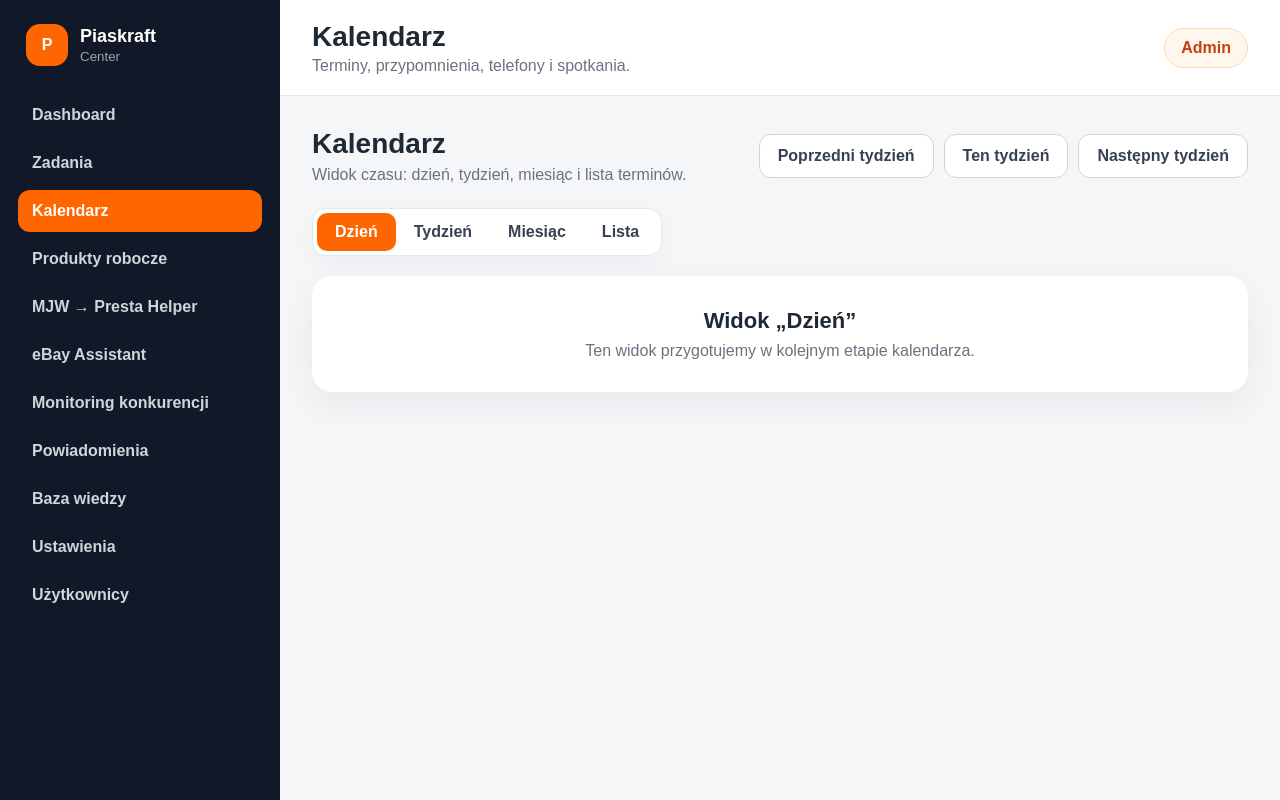
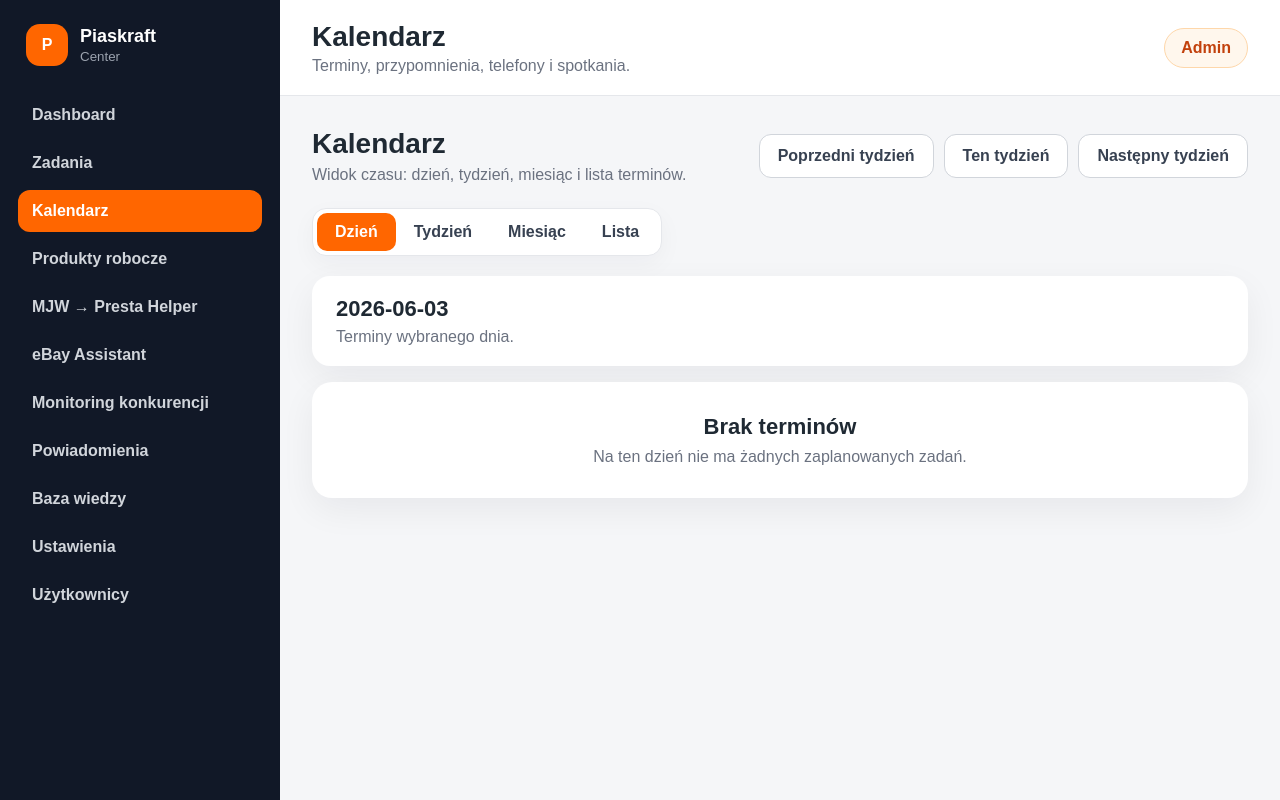
Before and after one commit to Piaskraft/piaskraft-center, a React (Vite) app in the folder apps/web/: page /kalendarz in a window 1280 px wide. Both pictures are taken after a click on the button "Dzień". Built offline with nearby package versions, Linux system fonts and the light colour scheme.

Commit message:
Add calendar day view

```diff
--- a/apps/web/src/layouts/AppLayout.css
+++ b/apps/web/src/layouts/AppLayout.css
@@ -706,3 +706,72 @@
   border-color: #fecaca;
   color: #b91c1c;
 }
+.day-view {
+  display: flex;
+  flex-direction: column;
+  gap: 16px;
+}
+
+.day-view-header {
+  background: #ffffff;
+  border-radius: 18px;
+  padding: 20px 24px;
+  box-shadow: 0 12px 35px rgba(15, 23, 42, 0.06);
+}
+
+.day-view-header h3 {
+  margin: 0 0 6px;
+  font-size: 22px;
+}
+
+.day-view-header p {
+  margin: 0;
+  color: #6b7280;
+}
+
+.day-events {
+  display: flex;
+  flex-direction: column;
+  gap: 14px;
+}
+
+.day-event {
+  background: #ffffff;
+  border-radius: 18px;
+  padding: 18px 22px;
+  box-shadow: 0 12px 35px rgba(15, 23, 42, 0.06);
+  display: flex;
+  align-items: center;
+  gap: 18px;
+}
+
+.day-event-time {
+  min-width: 110px;
+  background: #fff7ed;
+  border: 1px solid #fed7aa;
+  color: #c2410c;
+  border-radius: 14px;
+  padding: 12px;
+  font-weight: 800;
+  text-align: center;
+}
+
+.day-event-content {
+  flex: 1;
+}
+
+.day-event-content h3 {
+  margin: 0 0 6px;
+  font-size: 18px;
+}
+
+.day-event-content p {
+  margin: 0;
+  color: #6b7280;
+}
+
+.day-event-overdue .calendar-status-badge {
+  background: #fef2f2;
+  border-color: #fecaca;
+  color: #b91c1c;
+}
--- a/apps/web/src/pages/CalendarPage.tsx
+++ b/apps/web/src/pages/CalendarPage.tsx
@@ -155,12 +155,63 @@ export function CalendarPage() {
         </div>
       )}
 
-      {viewMode !== 'Tydzień' && viewMode !== 'Lista' && (
-        <div className="empty-state">
-          <h3>Widok „{viewMode}”</h3>
-          <p>Ten widok przygotujemy w kolejnym etapie kalendarza.</p>
-        </div>
-      )}
+      {viewMode === 'Dzień' && (
+  <div className="day-view">
+    <div className="day-view-header">
+      <h3>{formatDate(selectedDate)}</h3>
+      <p>Terminy wybranego dnia.</p>
+    </div>
+
+    {tasks.filter((task) => task.date === formatDate(selectedDate)).length === 0 ? (
+      <div className="empty-state">
+        <h3>Brak terminów</h3>
+        <p>Na ten dzień nie ma żadnych zaplanowanych zadań.</p>
+      </div>
+    ) : (
+      <div className="day-events">
+        {tasks
+          .filter((task) => task.date === formatDate(selectedDate))
+          .sort((a, b) => (a.time || '').localeCompare(b.time || ''))
+          .map((task) => {
+            const isOverdue = isTaskOverdue(task);
+
+            return (
+              <article
+                key={task.id}
+                className={
+                  isOverdue
+                    ? 'day-event day-event-overdue'
+                    : 'day-event'
+                }
+              >
+                <div className="day-event-time">
+                  {task.time || 'Bez godziny'}
+                </div>
+
+                <div className="day-event-content">
+                  <h3>{task.title}</h3>
+                  <p>
+                    {task.category} · {task.assignedTo} · {task.priority}
+                  </p>
+                </div>
+
+                <span className="calendar-status-badge">
+                  {getCalendarStatusLabel(task)}
+                </span>
+              </article>
+            );
+          })}
+      </div>
+    )}
+  </div>
+)}
+
+{viewMode === 'Miesiąc' && (
+  <div className="empty-state">
+    <h3>Widok „Miesiąc”</h3>
+    <p>Ten widok przygotujemy w kolejnym etapie kalendarza.</p>
+  </div>
+)}
 
       {viewMode === 'Tydzień' && (
         <div className="week-grid">
```
